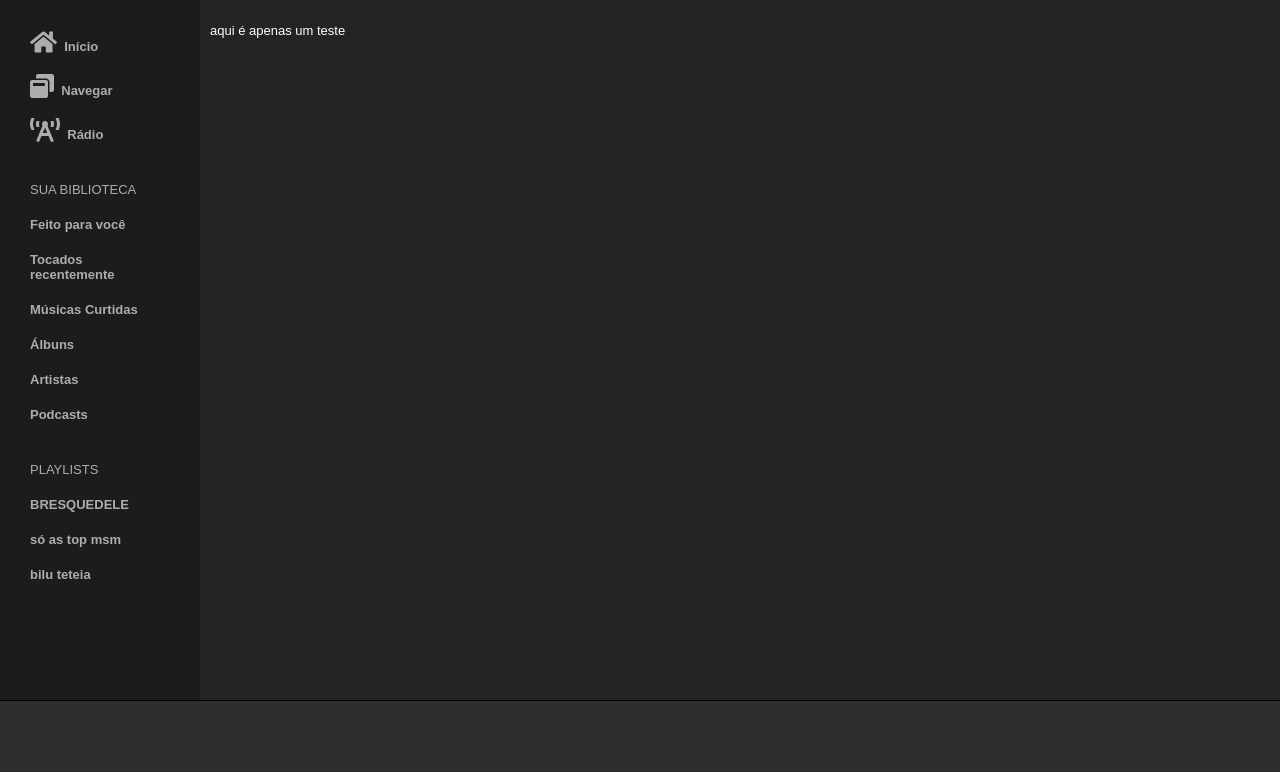
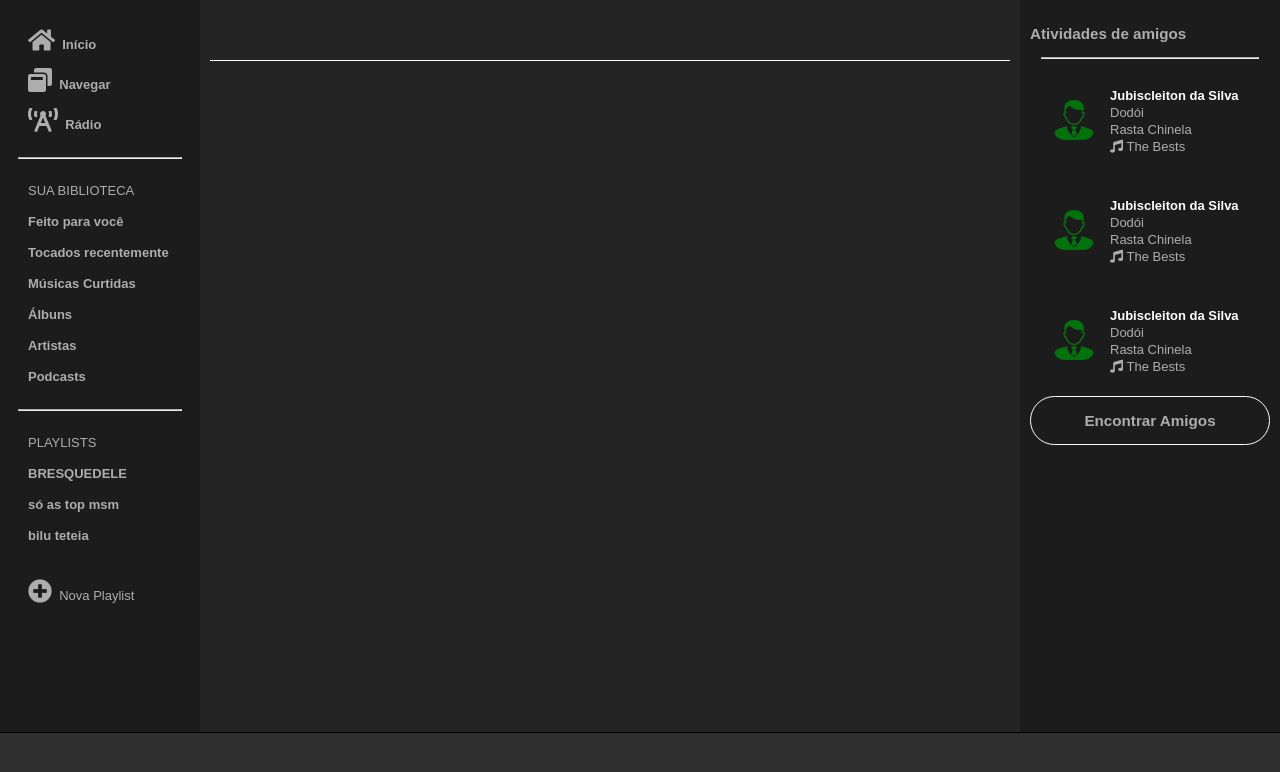
Before and after one commit to Maxwell-Ferreira/SpotifyClone, a plain HTML site: page index.html in a window 1280 px wide. Drawn offline with Linux system fonts and the light colour scheme.

Commit message:
Adicionado o Menu de amigos

```diff
--- a/css/css.css
+++ b/css/css.css
@@ -12,8 +12,8 @@ body{
 }
 
 .navbar{
-	display: fixed;
-	height: 85vh;
+	position: absolute;
+	height: 89vh;
 	width: 180px;
 	background-color: #1c1c1c;
 	padding: 10px;
@@ -40,19 +40,71 @@ body{
 }
 
 .nav-topic li{
-	padding: 10px;
+	padding: 8px;
 }
 
 .nav-topic i{
 	font-size: 1.5rem;
 }
 
+.nav-separator{
+	width: 90%;
+	border-top: 0.3px solid #adadad;
+}
+
+.main-top{
+	position: relative;
+	height: 50px;
+	width: 100%;
+	border-bottom: 1px solid white;
+}
+
 .main{
 	padding: 10px;
+	margin-left: 200px;
+	margin-right: 260px;
+	height: 89vh;
+	width: calc(100vw - 400px);
+}
+
+.friends{
+	position: absolute;
+	height: 89vh;
+	width: 240px;
+	background-color: #1c1c1c;
+	padding: 10px;
+	color: #adadad;
+	overflow-y: scroll;
+	right: 0;
+}
+
+.friend{
+	display: flex;
+	padding: 10px;
+	margin-top: 10px;
+	margin-bottom: 10px;
+}
+
+.img-friend{
+	width: 40px;
+	height:40px;
+	border-radius: 10px;
+	margin: 14px;
+}
+
+.info-friend p, h4{
+	margin: 2px;
+}
+
+.find-friend{
+	text-align: center;
+	border: 1px solid white;
+	border-radius: 30px;
+	text-align: center;
 }
 
 .footer{
-	height: 15vh;
+	height: 11vh;
 	border-top: solid 1px black;
 	background-color: #2e2e2e;
 }
@@ -66,8 +118,28 @@ body{
 	background-color: #8f8f8f;
 }
 
-/*
+::-webkit-scrollbar-button:single-button {
+	background-color: #1c1c1c;
+	display: block;
+	border-style: solid;
+	height: 13px;
+	width: 16px;
+}
 
-::-webkit-scrollbar-button{
-	background: url("https://img2.gratispng.com/20180416/dgw/kisspng-up-arrow-computer-icons-free-5ad4db8fddb807.9368101315238992799082.jpg");
+::-webkit-scrollbar-button:single-button:vertical:decrement {
+    border-width: 0 8px 8px 8px;
+    border-color: transparent transparent #555555 transparent;
 }
+
+::-webkit-scrollbar-button:single-button:vertical:decrement:hover {
+    border-color: transparent transparent #777777 transparent;
+}
+/* Down */
+::-webkit-scrollbar-button:single-button:vertical:increment {
+    border-width: 8px 8px 0 8px;
+    border-color: #555555 transparent transparent transparent;
+}
+
+::-webkit-scrollbar-button:vertical:single-button:increment:hover {
+	border-color: #777777 transparent transparent transparent;
+}
--- a/index.html
+++ b/index.html
@@ -26,6 +26,7 @@
 						</li>
 					</ul>
 				</li>
+				<hr class="nav-separator">
 				<li>
 					<ul class="nav-content nav-topic">
 						<li>SUA BIBLIOTECA</li>
@@ -37,6 +38,7 @@
 						<li><a href="#" class="nav-link"><strong>Podcasts</strong></a></li>
 					</ul>
 				</li>
+				<hr class="nav-separator">
 				<li>
 					<ul class="nav-content nav-topic">
 						<li>PLAYLISTS</li>
@@ -45,11 +47,63 @@
 						<li><a href="#" class="nav-link"><strong>bilu teteia</strong></a></li>
 					</ul>
 				</li>
+				<li>
+					<ul class="nav-content nav-topic">
+						<li><a href="#" class="nav-link"><i class="fas fa-plus-circle"></i>&nbsp&nbspNova Playlist</a></li>
+					</ul>
+				</li>
 			</ul>
 		</nav>
 
 		<div class="main">
-			<p>aqui é apenas um teste</p>
+			<div class="main-top">
+
+			</div>
+		</div>
+
+		<div class="friends">
+			<h3><strong>Atividades de amigos</strong></h3>
+			<hr class="nav-separator">
+			<ul class="nav-content">
+				<li>
+					<div class="friend">
+						<img src="img/icon.png" class="img-friend">
+						<div class="info-friend">
+							<h4 style="color: white">Jubiscleiton da Silva</h4>
+							<p>Dodói</p>
+							<p>Rasta Chinela</p>
+							<p><i class="fas fa-music"></i>&nbspThe Bests</p>
+						</div>
+					</div>
+				</li>
+				<li>
+					<div class="friend">
+						<img src="img/icon.png" class="img-friend">
+						<div class="info-friend">
+							<h4 style="color: white">Jubiscleiton da Silva</h4>
+							<p>Dodói</p>
+							<p>Rasta Chinela</p>
+							<p><i class="fas fa-music"></i>&nbspThe Bests</p>
+						</div>
+					</div>
+				</li>
+				<li>
+					<div class="friend">
+						<img src="img/icon.png" class="img-friend">
+						<div class="info-friend">
+							<h4 style="color: white">Jubiscleiton da Silva</h4>
+							<p>Dodói</p>
+							<p>Rasta Chinela</p>
+							<p><i class="fas fa-music"></i>&nbspThe Bests</p>
+						</div>
+					</div>
+				</li>
+				<li>
+					<a href="#" class="nav-link"><div class="find-friend">
+						<h3>Encontrar Amigos</h3>
+					</div></a>
+				</li>
+			</ul>
 		</div>
 	</div>
 	<footer class="footer">
```
Also changed, not shown: img/icon.png (added).
